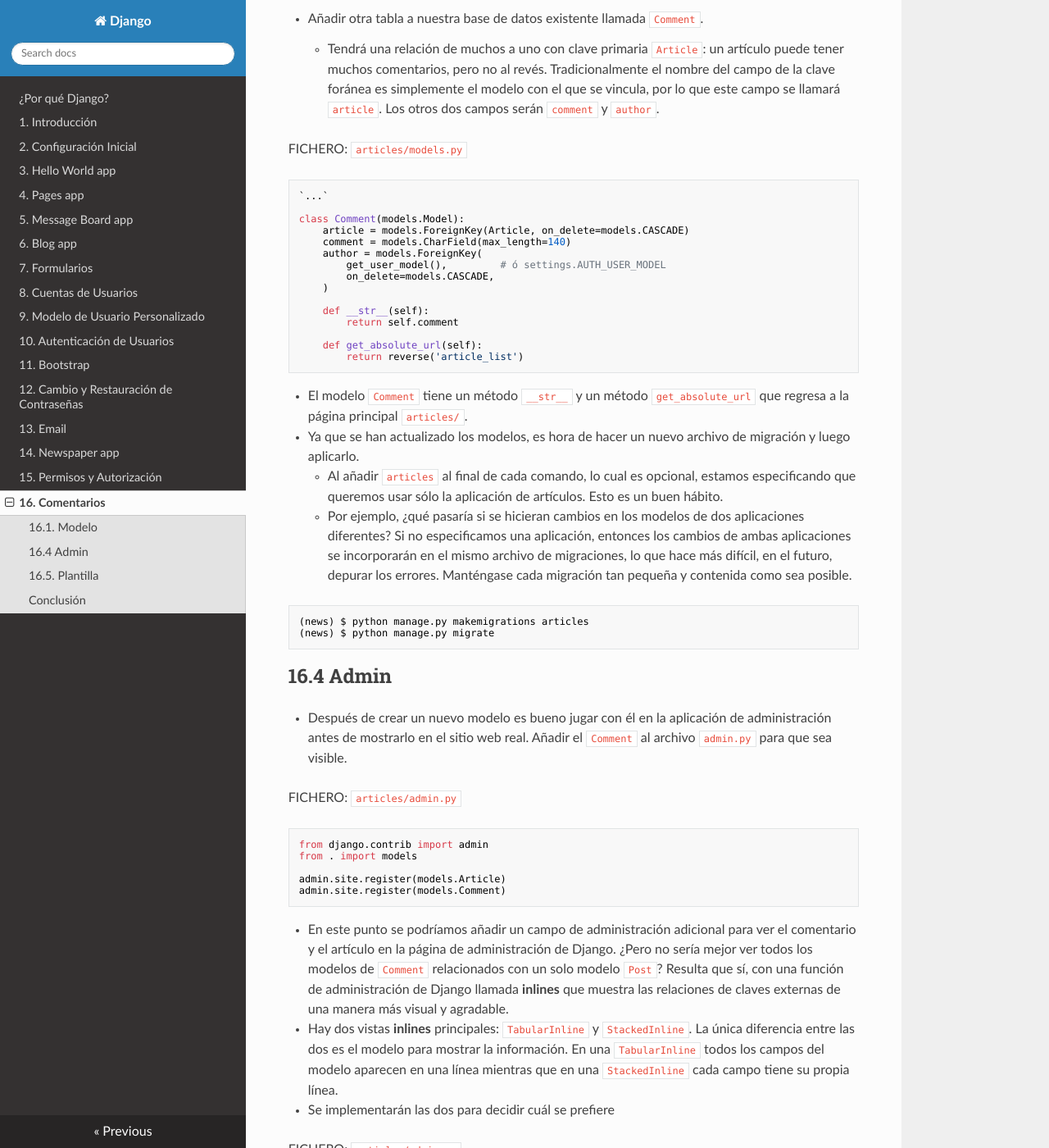
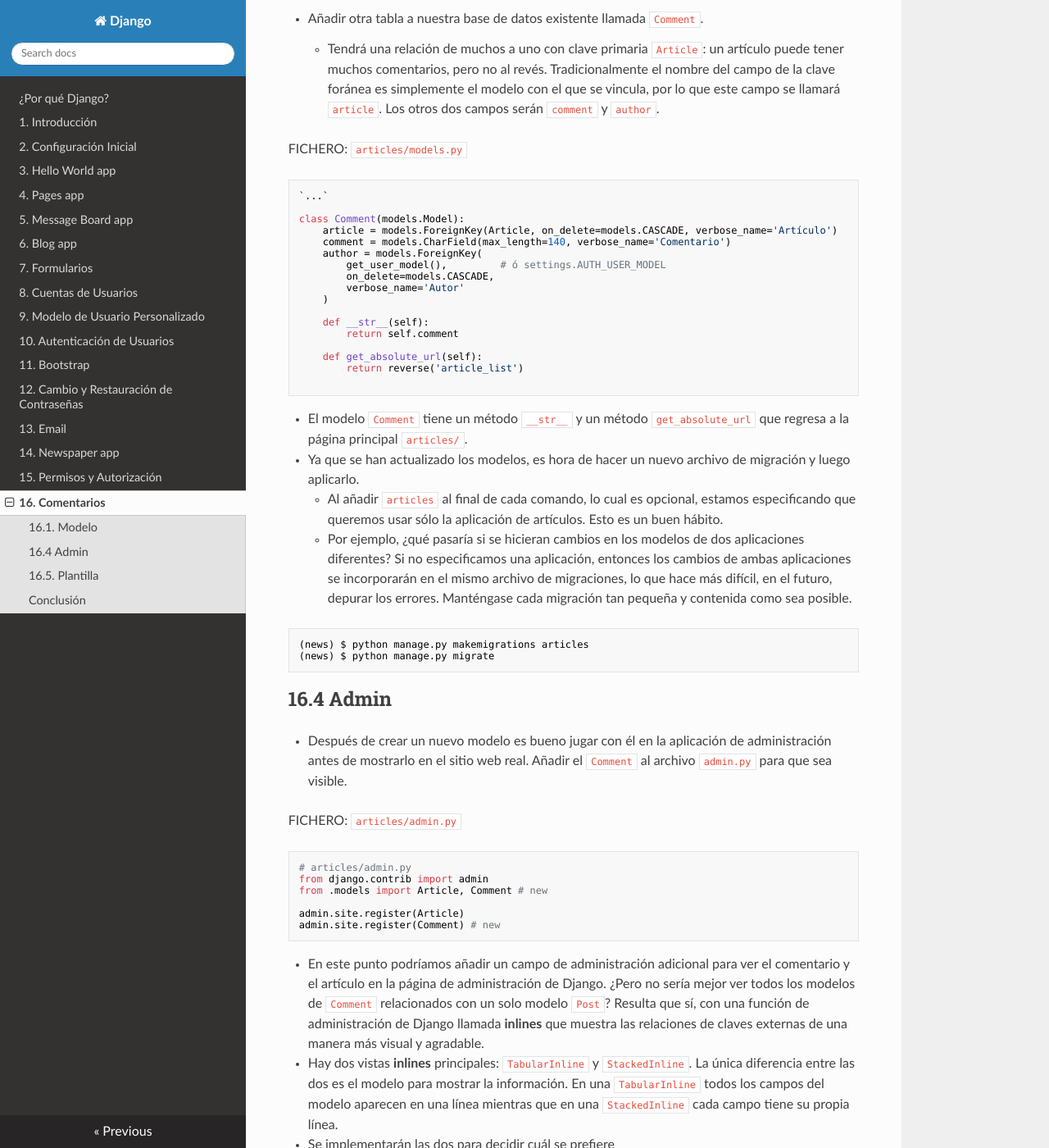
Before and after one commit to mentecatoDev/django, an MkDocs documentation site: the page built from docs/16_comentarios.md, in a window 1280 px wide and 1400 px high, scrolled down 398 px. Shown: the whole window at 82% size. Built offline with MkDocs 1.6.1, drawn with Linux system fonts in a browser that asks for light colours; nearby versions of some CDN libraries; some of the changed text lies outside the part shown.

Commit message:
Corrige 15 y 16

````diff
--- a/docs/15_permisos_y_autorizacion.md
+++ b/docs/15_permisos_y_autorizacion.md
@@ -11,7 +11,7 @@
 ```python
 `...`
 class ArticleCreateView(CreateView):
-    model = models.Article
+    model = Article
     template_name = 'article_new.html'
     fields = ('title', 'body')
 
@@ -67,35 +67,34 @@
 
 
 class ArticleListView(LoginRequiredMixin, ListView): # new
-	model = Article
-	template_name = 'article_list.html'
+    model = Article
+    template_name = 'article_list.html'
 
 
 class ArticleDetailView(LoginRequiredMixin, DetailView): # new
-	model = Article
-	template_name = 'article_detail.html'
+    model = Article
+    template_name = 'article_detail.html'
 
 
 class ArticleUpdateView(LoginRequiredMixin, UpdateView): # new
     model = Article
     fields = ('title', 'body',)
-	template_name = 'article_edit.html'
+    template_name = 'article_edit.html'
 
 
 class ArticleDeleteView(LoginRequiredMixin, DeleteView): # new
-	model = Article
-	template_name = 'article_delete.html'
-	success_url = reverse_lazy('article_list')
+    model = Article
+    template_name = 'article_delete.html'
+    success_url = reverse_lazy('article_list')
 
 class ArticleCreateView(LoginRequiredMixin, CreateView):
-	model = Article
-	template_name = 'article_new.html'
-	fields = ('title', 'body',)
+    model = Article
+    template_name = 'article_new.html'
+    fields = ('title', 'body',)
 
     def form_valid(self, form):
-		form.instance.author = self.request.user
-		return super().form_valid(form)
-
+        form.instance.author = self.request.user
+        return super().form_valid(form)
 ```
 
 - Probar el enlace para crear nuevos mensajes de nuevo: http://127.0.0.1:8000/articles/new/.
@@ -103,7 +102,7 @@
 
 ## 15.4 Actualizando las vistas
 Estamos progresando, pero todavía existe el problema de nuestras vistas de edición y borrado. Cualquier usuario conectado puede hacer cambios en cualquier artículo. Lo que queremos es restringir este acceso para que sólo el autor de un artículo tenga este permiso.
-Podríamos añadir lógica de permisos a cada vista para esto, pero una solución más elegante es crear un mixin dedicado, una clase con una característica particular que queremos reutilizar en nuestro código Django. Y mejor aún, Django viene con un mixin incorporado, `UserPassesTestMixin`, ¡sólo para este propósito!
+Podríamos añadir lógica de permisos a cada vista para esto, pero una solución más elegante es crear un mixin dedicado, una clase con una característica particular que queremos reutilizar en nuestro código Django. O mejor aún, Django viene con un mixin incorporado, `UserPassesTestMixin`, ¡sólo para este propósito!
 
 - Restringir el acceso a las vistas es sólo cuestión de añadir `LoginRequiredMixin` al principio de todas las vistas existentes y especificar el `login_url` correcto.
 - Actualizar el resto de las vistas de los artículos ya que no se desea que un usuario pueda crear, leer, actualizar o borrar un mensaje si no está conectado.
@@ -112,8 +111,8 @@
 FICHERO: `articles/views.py`
 ```python
 from django.contrib.auth.mixins import (
-	LoginRequiredMixin,
-	UserPassesTestMixin # new
+    LoginRequiredMixin,
+    UserPassesTestMixin # new
 )
 from django.views.generic import ListView, DetailView
 from django.views.generic.edit import UpdateView, DeleteView, CreateView
@@ -123,25 +122,25 @@
 `...`
 
 class ArticleUpdateView(
-	LoginRequiredMixin, UserPassesTestMixin, UpdateView): # new
-	model = Article
-	fields = ('title', 'body',)
-	template_name = 'article_edit.html'
+    LoginRequiredMixin, UserPassesTestMixin, UpdateView): # new
+    model = Article
+    fields = ('title', 'body',)
+    template_name = 'article_edit.html'
 
-	def test_func(self): # new
-		obj = self.get_object()
-	return obj.author == self.request.user
+    def test_func(self): # new
+        obj = self.get_object()
+        return obj.author == self.request.user
 
 class ArticleDeleteView(
-	LoginRequiredMixin, UserPassesTestMixin, DeleteView): # new
-	model = Article
-	template_name = 'article_delete.html'
-	success_url = reverse_lazy('article_list')
+    LoginRequiredMixin, UserPassesTestMixin, DeleteView): # new
+    model = Article
+    template_name = 'article_delete.html'
+    success_url = reverse_lazy('article_list')
 
 	def test_func(self): # new
 		obj = self.get_object()
 		return obj.author == self.request.user
-
+`...`
 ```
 
 - Jugar con el sitio para confirmar que las redirecciones de acceso ahora funcionan como se esperaba.
--- a/docs/16_comentarios.md
+++ b/docs/16_comentarios.md
@@ -14,11 +14,12 @@
 `...`
 
 class Comment(models.Model):
-    article = models.ForeignKey(Article, on_delete=models.CASCADE)
-    comment = models.CharField(max_length=140)
+    article = models.ForeignKey(Article, on_delete=models.CASCADE, verbose_name='Artículo')
+    comment = models.CharField(max_length=140, verbose_name='Comentario')
     author = models.ForeignKey(
         get_user_model(),         # ó settings.AUTH_USER_MODEL
         on_delete=models.CASCADE,
+        verbose_name='Autor'
     )
 
     def __str__(self):
@@ -26,6 +27,7 @@
 
     def get_absolute_url(self):
         return reverse('article_list')
+
 ```
 - El modelo `Comment` tiene un método `__str__` y un método `get_absolute_url` que regresa a la página principal `articles/`.
 - Ya que se han actualizado los modelos, es hora de hacer un nuevo archivo de migración y luego aplicarlo.
@@ -42,13 +44,14 @@
 
 FICHERO: `articles/admin.py`
 ```python
+# articles/admin.py
 from django.contrib import admin
-from . import models
+from .models import Article, Comment # new
 
-admin.site.register(models.Article)
-admin.site.register(models.Comment)
+admin.site.register(Article)
+admin.site.register(Comment) # new
 ```
-- En este punto se podríamos añadir un campo de administración adicional para ver el comentario y el artículo en la página de administración de Django. ¿Pero no sería mejor ver todos los modelos de `Comment` relacionados con un solo modelo `Post`? Resulta que sí, con una función de administración de Django llamada **inlines** que muestra las relaciones de claves externas de una manera más visual y agradable.
+- En este punto podríamos añadir un campo de administración adicional para ver el comentario y el artículo en la página de administración de Django. ¿Pero no sería mejor ver todos los modelos de `Comment` relacionados con un solo modelo `Post`? Resulta que sí, con una función de administración de Django llamada **inlines** que muestra las relaciones de claves externas de una manera más visual y agradable.
 - Hay dos vistas **inlines** principales: `TabularInline` y `StackedInline`. La única diferencia entre las dos es el modelo para mostrar la información. En una `TabularInline` todos los campos del modelo aparecen en una línea mientras que en una `StackedInline` cada campo tiene su propia línea.
 - Se implementarán las dos para decidir cuál se prefiere
 
@@ -57,10 +60,10 @@
 from django.contrib import admin
 from .models import Article, Comment
 
-class CommentInline(admin.StackedInline): # new
+class CommentInline(admin.StackedInline):  # new
 	model = Comment
 
-class ArticleAdmin(admin.ModelAdmin): # new
+class ArticleAdmin(admin.ModelAdmin):      # new
 	inlines = [
 		CommentInline,
 	]
@@ -113,14 +116,25 @@
 - Para empezar, agregar un atributo `related_name` al modelo de comentarios. Un buen valor por defecto es nombrarlo en el plural del modelo que contiene la clave foránea.
 
 FICHERO: `articles/models.py`
-```
-...
+```python
+`...`
 class Comment(models.Model):
     article = models.ForeignKey(
         Article,
         on_delete=models.CASCADE,
-        related_name='comments' # new
-)
+        related_name='comments', # new
+    )
+    comment = models.CharField(max_length=140)
+    author = models.ForeignKey(
+        get_user_model(),
+        on_delete=models.CASCADE,
+    )
+
+    def__str__(self):
+        return self.comment
+
+    def get_absolute_url(self):
+        return reverse('article_list')
 ```
 - Como se acaba de hacer un cambio en el modelo de base de datos, se necesita crear un archivo de migraciones y actualizar la base de datos.
 
@@ -136,7 +150,7 @@
 ```html
 {% extends 'base.html' %}
 
-{% block title %}Articles{% endblock %}
+{% block title %}Articles{% endblock title %}
 
 {% block content %}
   {% for article in object_list %}
@@ -162,6 +176,41 @@
     <br />
   {% endfor %}
 {% endblock content %}
+
+
+
+{% extends 'base.html' %}
+
+{% block title %}Articles{% endblock title %}
+
+{% block content %}
+  {% for article in object_list %}
+    <div class="card">
+      <div class="card-header">
+        <span class="font-weight-bold">{{ article.title }}</span> &middot;
+        <span class="text-muted">by {{ article.author }} | {{ article.date }}</span>
+      </div>
+      <div class="card-body">
+        <!-- Los cambios empiezan aquí -->
+        <p>{{ article.body }}</p>
+        <a href="{% url 'article_edit' article.pk %}">Editar</a> |
+        <a href="{% url 'article_delete' article.pk %}">Borrar</a>
+      </div>
+      <div class="card-footer">
+        {% for comment in article.comments.all %}
+          <p>
+            <span class="font-weight-bold">
+              {{ comment.author }} &middot;
+            </span>
+            {{ comment }}
+          </p>
+        {% endfor %}
+      </div>
+      <!-- Los cambios terminan aquí -->
+    </div>
+    <br>
+  {% endfor %}
+{% endblock content %}
 ```
 
 ## Conclusión
````
Also changed, not shown: other parts of docs/15_permisos_y_autorizacion.md (+1 -1 lines).
